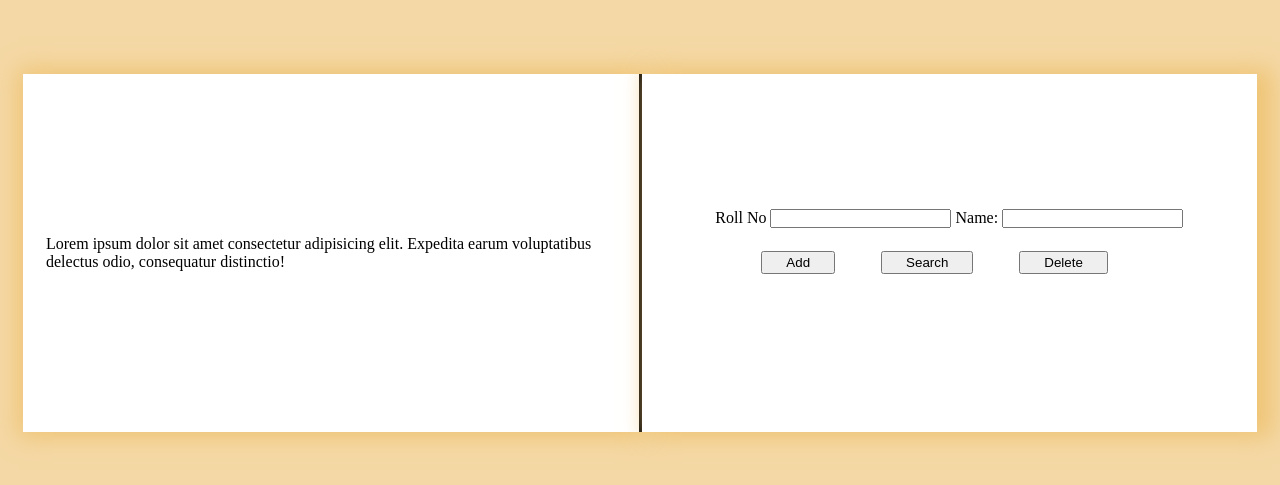
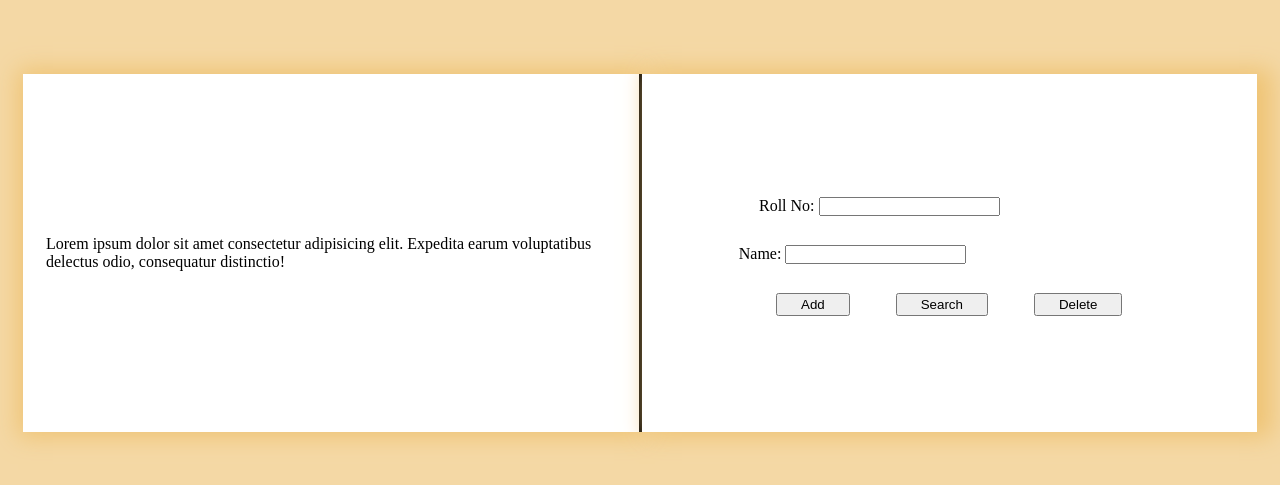
Before and after one commit to Rishabhraghwendra18/student-marks-website, a plain HTML site: page index.html in a window 1280 px wide. Shown: the part 147-632 px from the top of the page. Drawn offline with Linux system fonts and the light colour scheme.

Commit message:
applied nth-of-type(2) on .labelInput

```diff
--- a/index.html
+++ b/index.html
@@ -17,10 +17,14 @@
         <!-- <div id="border"></div> -->
         <div id="interface">
             <form action="#">
-                <label for="rollNo">Roll No</label>
-                <input type="number" id="rollNo">
-                <label for="name">Name:</label>
-                <input type="text" id="name">
+                <div class="LabelInput">
+                    <label for="rollNo">Roll No:</label>
+                    <input type="number" id="rollNo">
+                </div>
+                <div class="LabelInput">
+                    <label for="name">Name:</label>
+                    <input type="text" id="name">
+                </div>
                 <div id="buttons">
                     <input type="button" value="Add">
                     <input type="button" value="Search">
--- a/src/style.css
+++ b/src/style.css
@@ -35,13 +35,15 @@ body{
     align-items: center;
     width: 50%;
     height: 39%;
-    /* border-left: 3px solid black; */
     background-color: white;
     padding: 23px 23px;
     box-shadow:10px 0px 22px 5px rgb(239 196 117);
 }
-#interface form{
-    display: block;
+.LabelInput{
+    margin:29px;
+}
+.LabelInput:nth-of-type(2){
+    margin-left: 2%;
 }
 #buttons{
     margin: 23px;
```
